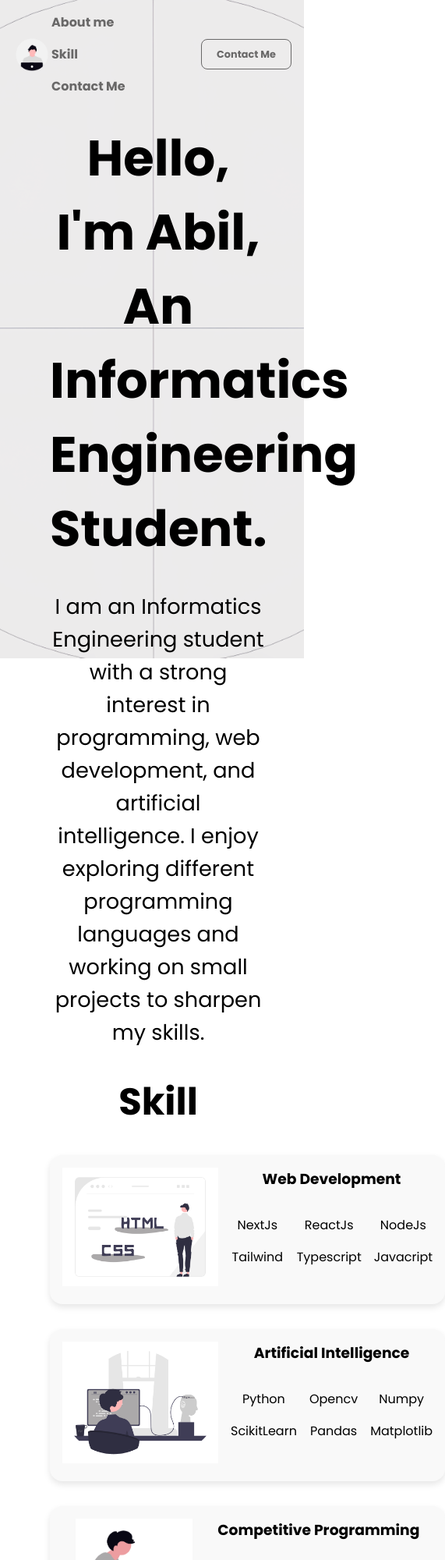
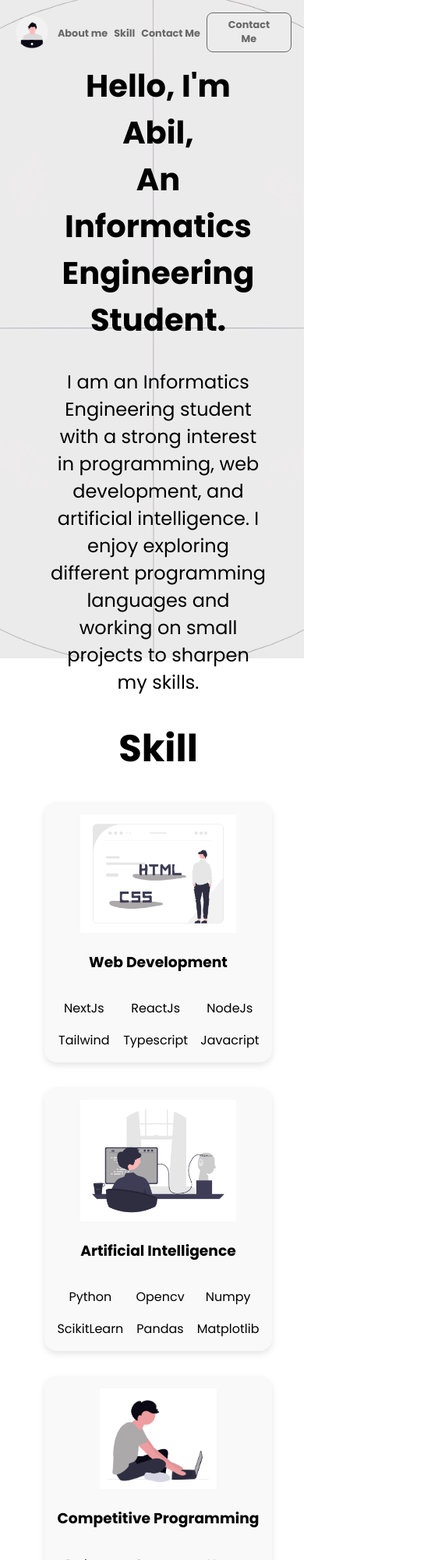
Before and after one commit to aabiilrqm/D121231028_Pemrograman-Web, a plain HTML site: page index.html in a window 390 px wide. Shown: the top 2000 px of the page at 78% size, 571 px wide, since content can reach past the window. Drawn offline with Linux system fonts and the light colour scheme; a web font is replaced by a local one.

Commit message:
menambahkan fitur responsif untuk ukuran layar tertentu dan mengubah styling di skill

```diff
--- a/index.html
+++ b/index.html
@@ -40,14 +40,14 @@
               projects to sharpen my skills.
             </p>
           </div>
-          <div>
+          <div class="intro-img">
             <img src="./img/greetings.png" alt="" />
           </div>
         </div>
 
         <div class="skill" id="skill">
+          <div class="skill-wrapper">
             <h1>Skill</h1>
-
             <div class="skill-parent">
               <div class="skill-category">
                 <div>
@@ -109,6 +109,7 @@
               </div>
             </div>
           </div>
+        </div>
 
         <div class="contact" id="contact">
           <h1>Contact Me</h1>
--- a/style.css
+++ b/style.css
@@ -25,7 +25,7 @@
 
 .container {
   position: relative;
-  z-index: 99;
+  z-index: 1;
 }
 
 /* Styling untuk navbar list */
@@ -36,14 +36,15 @@
 .navbar {
   width: 100%;
   padding: 1rem;
-  /* background-color: aqua; */
   display: flex;
   justify-content: space-between;
   align-items: center;
+  position: fixed;
 }
 
 .navigation {
-  width: 50%;
+  /* background-color: antiquewhite; */
+  width: 70%;
   display: flex;
   align-items: center;
   justify-content: space-evenly;
@@ -106,11 +107,11 @@ main {
 }
 
 .introduction {
-  padding-top: 5rem;
+  padding-top: 3rem;
   /* background-color: aqua; */
   display: flex;
   justify-content: space-between;
-  /* align-items: center; */
+  align-items: center;
   min-height: 100vh;
 }
 
@@ -118,6 +119,7 @@ main {
   border-radius: 2rem;
   max-width: 500px;
   height: auto;
+  align-self: center;
 }
 
 .introduction h1 {
@@ -136,7 +138,12 @@ main {
 
 .skill {
   /* margin-top: 5rem; */
-  min-height: 50vh;
+  min-height: 100vh;
+  display: flex;
+  flex-direction: column;
+  align-items: center;
+  justify-content: center;
+  /* background-color: aqua; */
 }
 
 .skill h1 {
@@ -146,6 +153,7 @@ main {
 }
 
 .skill-parent {
+  max-width: 1200px;
   margin: auto;
   display: grid;
   grid-template-columns: repeat(2, 1fr);
@@ -153,6 +161,7 @@ main {
 }
 
 .skill-category {
+  width: 100%;
   background-color: #f9f9f9;
   border-radius: 1rem;
   display: flex;
@@ -270,23 +279,30 @@ footer {
 /* Batas Styling Footer */
 
 @media (max-width: 768px) {
-  .nav-list {
-    /* width: 100%; */
-    display: flex;
-    flex-direction: column;
-    gap: 1rem;
+  .nav-list li a {
+    font-size: 0.8rem;
+  }
+
+  .nav-button {
+    font-size: 0.8rem;
+    padding: 0.4rem 1rem;
   }
 
   .introduction {
-    margin-top: -4rem;
+    padding-top: 10rem;
     flex-direction: column;
     text-align: center;
     gap: 2rem;
   }
 
   .introduction h1 {
+    font-size: 2rem;
     text-align: center;
     margin-bottom: 2rem;
+  }
+
+  .introduction p {
+    font-size: 1.5rem;
   }
 
   .introduction div img {
@@ -294,6 +310,39 @@ footer {
   }
 
   .skill-parent {
+    grid-template-rows: 1fr;
+  }
+}
+
+@media (max-width: 1124px) {
+  .introduction h1 {
+    font-size: 2.5rem;
+    text-align: center;
+  }
+
+  .introduction p {
+    margin-top: 2rem;
+    text-align: center;
+  }
+
+  .introduction div img {
+    display: none;
+  }
+
+  .skill-parent {
+    grid-template-columns: repeat(2, 1fr); /* full 1 kolom biar aman */
+  }
+  .skill-category {
+    flex-direction: column; /* biar isi dalamnya rapi */
+  }
+}
+
+@media (max-width: 480px) {
+  .introduction {
+    padding-top: 5rem;
+  }
+
+  .skill-parent {
     grid-template-columns: 1fr;
   }
 }
```
Lines whose indentation alone changed are shown as unchanged.
